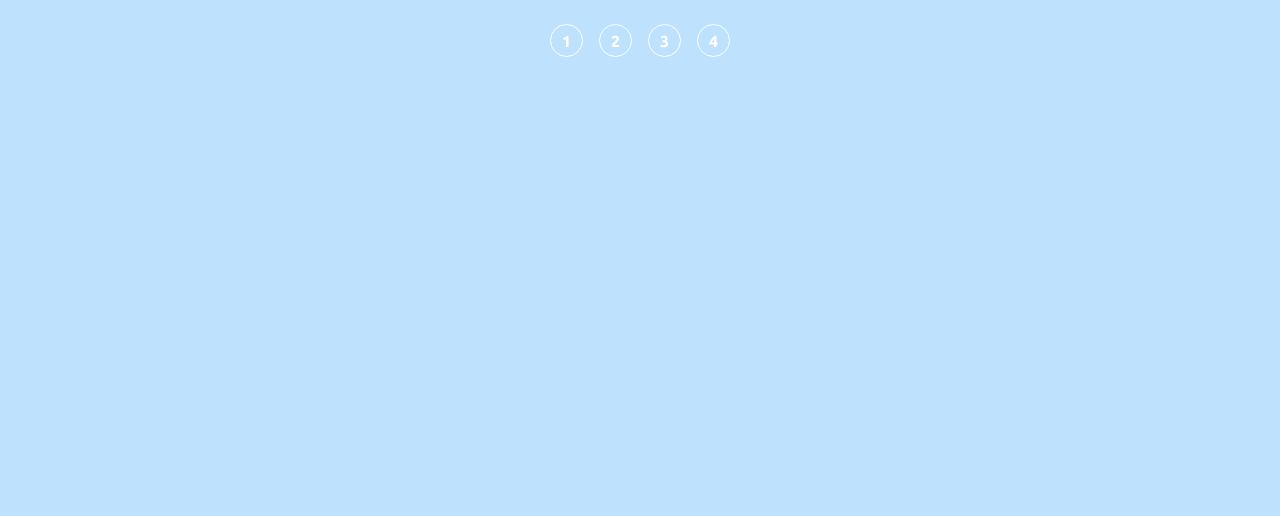
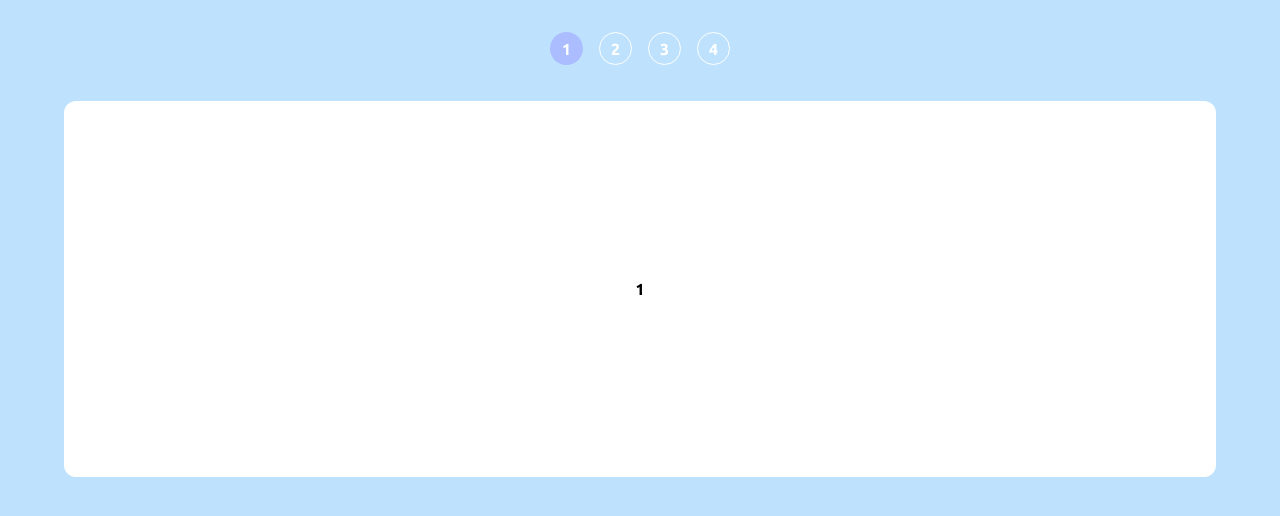
Before and after one commit to Cunhat/fm-multi-step-form, a Next.js app: page / in a window 1280 px wide. Shown: the top 516 px of the page. Built offline with nearby package versions, Linux system fonts and the light colour scheme.

Commit message:
Add steper logic

```diff
--- a/src/app/page.tsx
+++ b/src/app/page.tsx
@@ -1,21 +1,57 @@
-import Image from "next/image";
+"use client";
+import { cn } from "@/lib/utils";
+import { cva } from "class-variance-authority";
+import React, { useState } from "react";
+
+const ItemStyles = cva(
+  "h-[33px] w-[33px] flex justify-center items-center border border-white rounded-full text-white",
+  {
+    variants: {
+      active: {
+        true: "bg-custom-lightBlue border-0 text-custom-denim",
+      },
+    },
+  }
+);
+
+interface StepItemProps extends React.HTMLAttributes<HTMLDivElement> {
+  active?: boolean;
+}
+
+const StepItem: React.FC<StepItemProps> = ({ active, className, ...props }) => (
+  <div className={ItemStyles({ active: active })} {...props} />
+);
+
+const StepsIndicator = ({
+  className,
+  ...props
+}: React.HTMLAttributes<HTMLDivElement>) => (
+  <div
+    className={cn("flex gap-4 justify-center items-center pt-8", className)}
+    {...props}
+  />
+);
 
 export default function Home() {
+  const [number, setNumber] = useState(1);
   return (
-    <main className="flex min-h-screen flex-col items-center bg-mobile-background bg-top bg-no-repeat bg-contain sm:bg-none pt-6">
-      <div className="flex gap-4 justify-center items-center">
-        <div className="h-[33px] w-[33px] flex justify-center items-center border border-white rounded-full text-white">
+    <main className="flex min-h-screen flex-col items-center bg-mobile-background bg-top bg-no-repeat bg-contain sm:bg-none gap-9">
+      <StepsIndicator>
+        <StepItem onClick={() => setNumber(1)} active={number === 1}>
           1
-        </div>
-        <div className="h-[33px] w-[33px] flex justify-center items-center border border-white rounded-full text-white">
+        </StepItem>
+        <StepItem onClick={() => setNumber(2)} active={number === 2}>
           2
-        </div>
-        <div className="h-[33px] w-[33px] flex justify-center items-center border border-white rounded-full text-white">
+        </StepItem>
+        <StepItem onClick={() => setNumber(3)} active={number === 3}>
           3
-        </div>
-        <div className="h-[33px] w-[33px] flex justify-center items-center border border-white rounded-full text-white">
+        </StepItem>
+        <StepItem onClick={() => setNumber(4)} active={number === 4}>
           4
-        </div>
+        </StepItem>
+      </StepsIndicator>
+      <div className="bg-white rounded-xl w-[90%] h-[376px] justify-center flex items-center">
+        {number}
       </div>
       <div className="fixed bottom-0 w-full h-[72px] bg-white sm:hidden"></div>
     </main>
```
